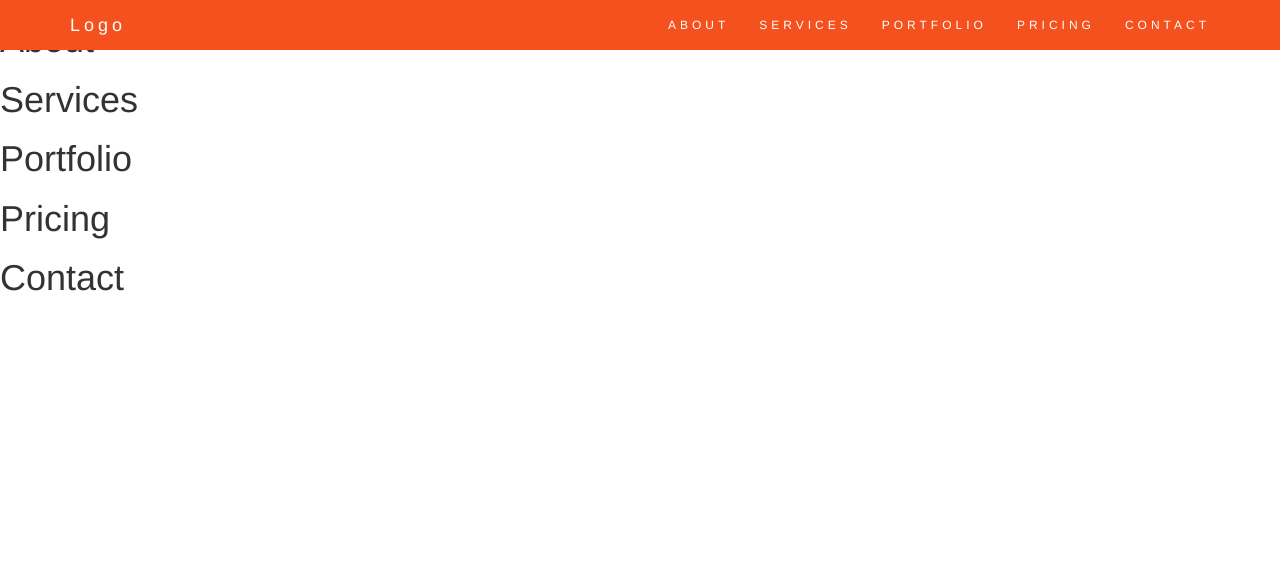
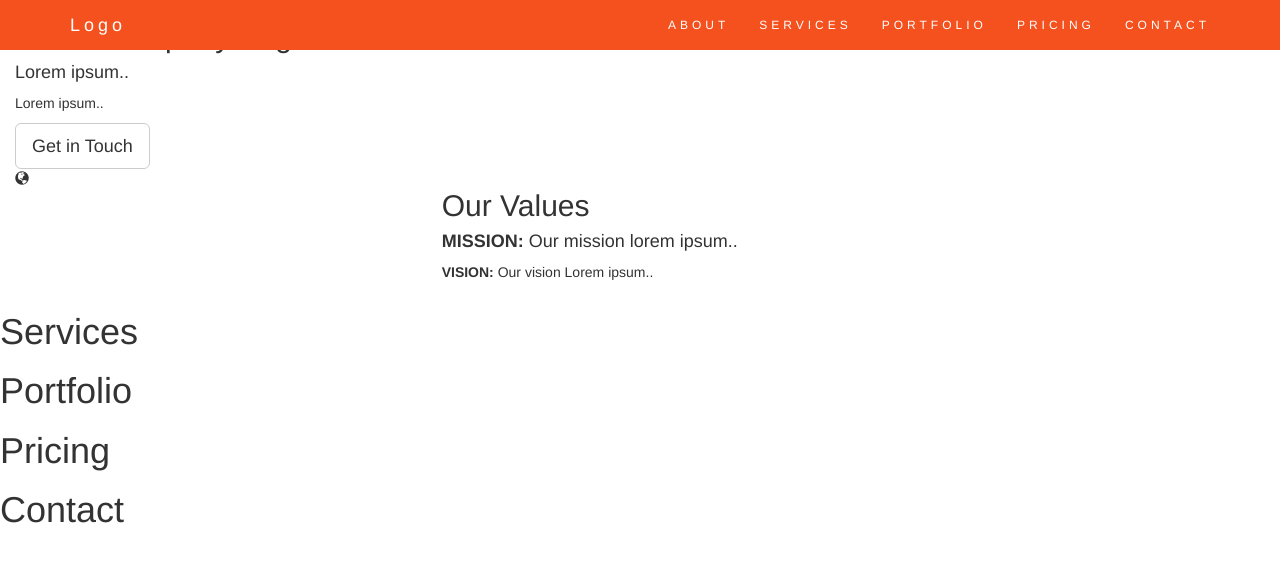
Before and after one commit to desenvolvendo-me/company, a plain HTML site: page index.html in a window 1280 px wide. Drawn offline with nearby package versions, Linux system fonts and the light colour scheme.

Commit message:
feat(about): adicionado texto

```diff
--- a/index.html
+++ b/index.html
@@ -57,8 +57,32 @@
     </div>
   </div>
 </nav>
+<div class="container-fluid">
+    <div class="row">
+      <div class="col-sm-8">
+        <h2>About Company Page</h2>
+        <h4>Lorem ipsum..</h4>
+        <p>Lorem ipsum..</p>
+        <button class="btn btn-default btn-lg">Get in Touch</button>
+      </div>
+      <div class="col-sm-4">
+        <span class="glyphicon glyphicon-signal logo"></span>
+      </div>
+    </div>
+  </div>
 
-<h1>About</h1>
+  <div class="container-fluid bg-grey">
+    <div class="row">
+      <div class="col-sm-4">
+        <span class="glyphicon glyphicon-globe logo"></span>
+      </div>
+      <div class="col-sm-8">
+        <h2>Our Values</h2>
+        <h4><strong>MISSION:</strong> Our mission lorem ipsum..</h4>
+        <p><strong>VISION:</strong> Our vision Lorem ipsum..</p>
+      </div>
+    </div>
+  </div>
 <h1>Services</h1>
 <h1>Portfolio</h1>
 <h1>Pricing</h1>
```
